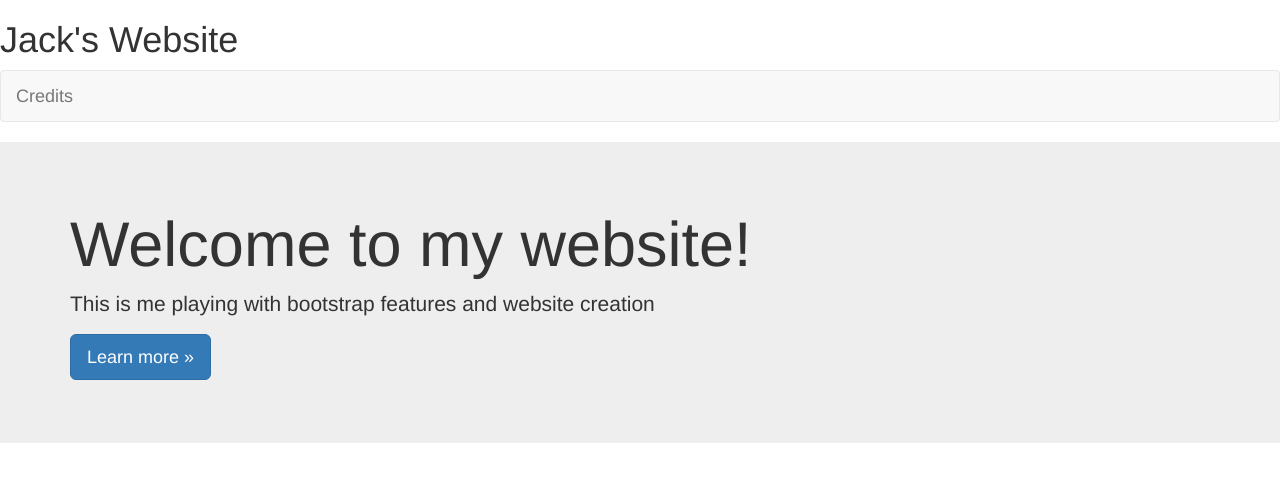
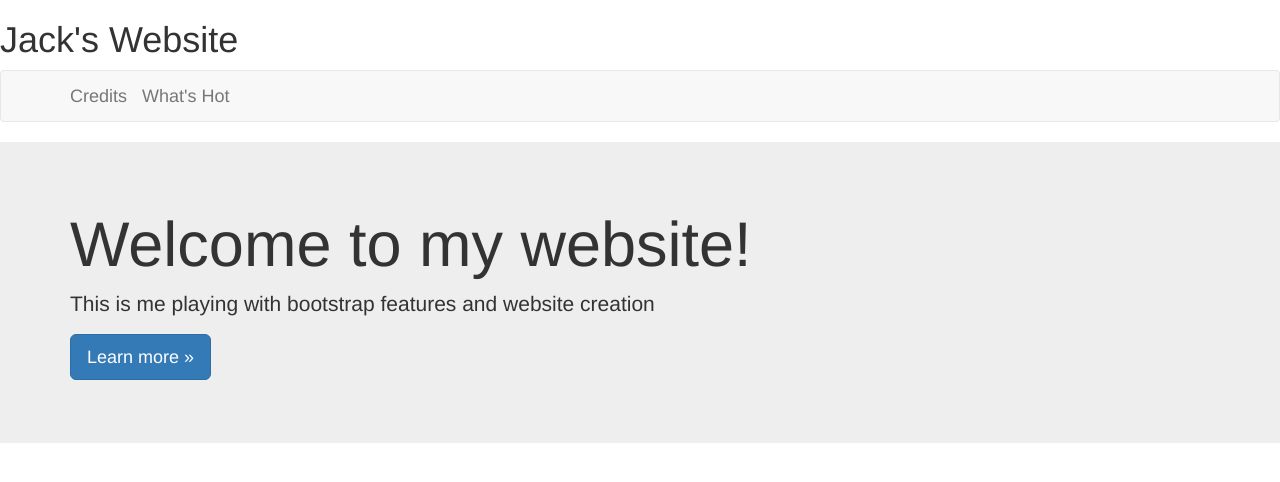
Before and after one commit to JackFullerton/JackFullerton.github.io, a plain HTML site: page index.html in a window 1280 px wide. Drawn offline with nearby package versions, Linux system fonts and the light colour scheme.

Commit message:
commit index(home)

```diff
--- a/index.html
+++ b/index.html
@@ -23,7 +23,7 @@
     <h1> Jack's Website</h1>
 
     <nav class="navbar navbar-default">
-        <div class="container-fluid">
+        <div class="fluid container">
             <!-- Brand and toggle get grouped for better mobile display -->
             <div class="navbar-header">
                 <button type="button" class="navbar-toggle collapsed" data-toggle="collapse" data-target="#bs-example-navbar-collapse-1">
@@ -33,6 +33,8 @@
                     <span class="icon-bar"></span>
                 </button>
                 <a class="navbar-brand" href="name.html">Credits</a>
+
+                <a class="nav navbar-brand navbar-right" href="#"> What's Hot </a>
             </div>
 
           </div>
@@ -42,7 +44,7 @@
         <div class="container">
             <h1>Welcome to my website!</h1>
             <p>This is me playing with bootstrap features and website creation</p>
-            <p><a class="btn btn-primary btn-lg" href="name.html" role="button">Learn more &raquo;</a></p>
+            <p><a class="btn btn-primary btn-lg" href="learn.html" role="button">Learn more &raquo;</a></p>
         </div>
     </div>
 
```
